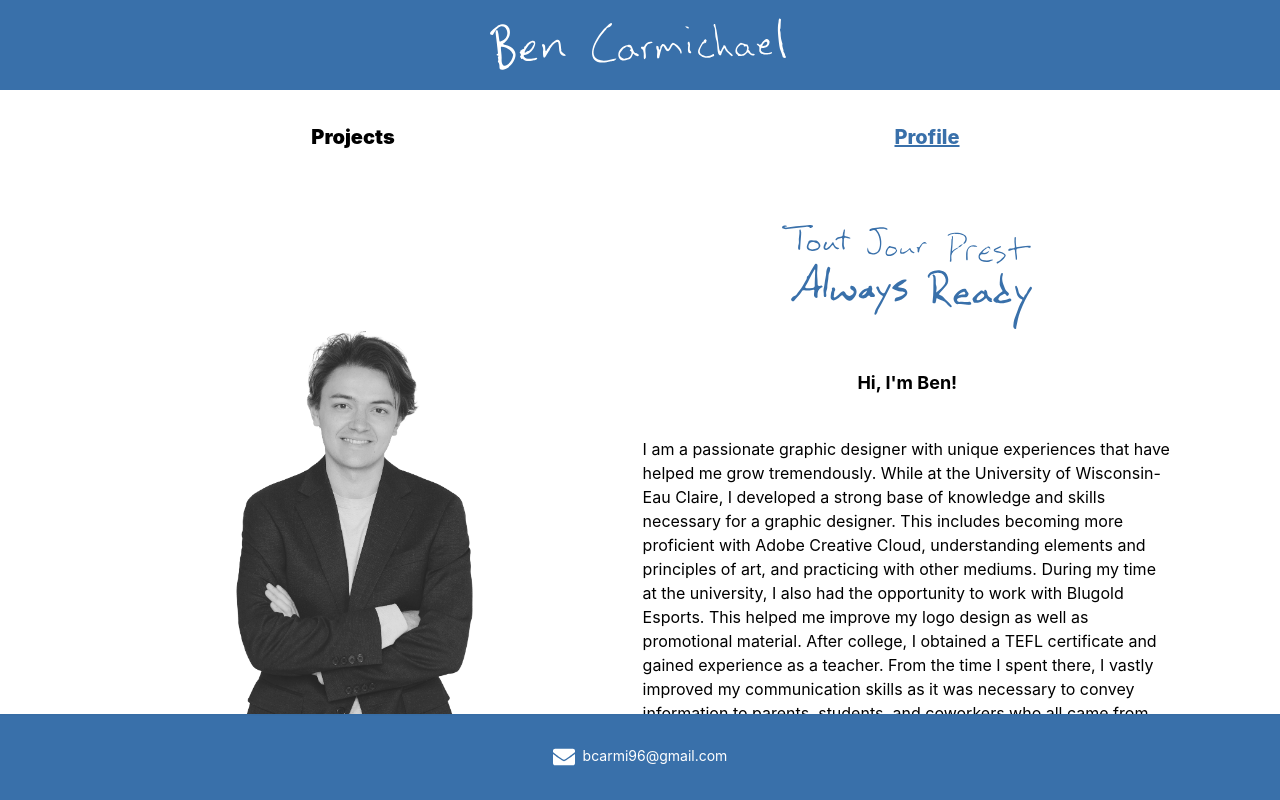
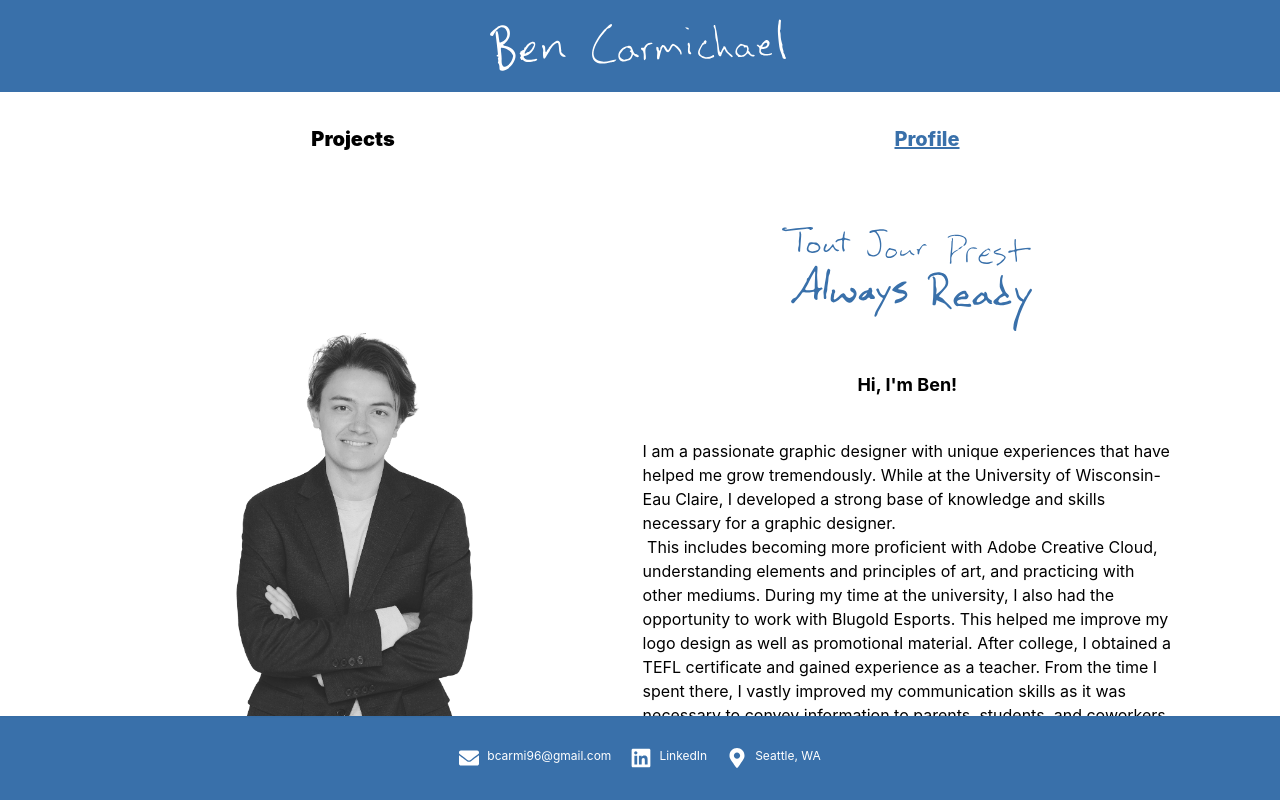
Before and after one commit to bencarmichael/Ben-s-Portfolio, a React (Create React App) app in the folder portfolio/: page / in a window 1280 px wide. Both pictures are taken after a click on the element "Profile". Built offline with nearby package versions, Linux system fonts and the light colour scheme.

Commit message:
Added address, linkedin

```diff
--- a/portfolio/src/App.tsx
+++ b/portfolio/src/App.tsx
@@ -9,6 +9,8 @@ import Mail from "./components/Mail";
 import Phone from "./components/Phone";
 import ProjectContext from "./contexts/projectContext";
 import Modal from "./components/Modal";
+import Linkedin from "./components/Linkedin";
+import Marker from "./components/Marker";
 
 interface ModalState {
   open: boolean;
@@ -112,10 +114,22 @@ function App() {
               )}
             </div>
           </div>
-          <div className="w-full flex flex-row justify-center items-center text-sm p-8 text-white">
+          <div className="w-full flex flex-row justify-center items-center text-xs p-8 gap-5 text-white">
             <div className="flex flex-row gap-2">
-              <Mail color="white" width="22px" />
+              <Mail color="white" width="20px" />
               <p>bcarmi96@gmail.com</p>
+            </div>
+            <a
+              className="flex flex-row gap-2"
+              href="https://www.linkedin.com/in/ben-carmichael-a5a061194/"
+            >
+              <Linkedin color="white" width="20px" />
+              <p className="hover:underline ">LinkedIn</p>
+            </a>
+
+            <div className="flex flex-row gap-2">
+              <Marker color="white" width="20px" />
+              <p>Seattle, WA</p>
             </div>
           </div>
         </div>
--- /dev/null
+++ b/portfolio/src/components/Linkedin.tsx
@@ -0,0 +1,16 @@
+import React from "react";
+
+interface logoType {
+  color: string;
+  width: string;
+}
+
+const Linkedin: React.FC<logoType> = ({ color, width }) => {
+  return (
+    <svg fill={color} width={width} viewBox="0 0 32 32">
+      <path d="M28.778 1.004h-25.56c-0.008-0-0.017-0-0.027-0-1.199 0-2.172 0.964-2.186 2.159v25.672c0.014 1.196 0.987 2.161 2.186 2.161 0.010 0 0.019-0 0.029-0h25.555c0.008 0 0.018 0 0.028 0 1.2 0 2.175-0.963 2.194-2.159l0-0.002v-25.67c-0.019-1.197-0.994-2.161-2.195-2.161-0.010 0-0.019 0-0.029 0h0.001zM9.9 26.562h-4.454v-14.311h4.454zM7.674 10.293c-1.425 0-2.579-1.155-2.579-2.579s1.155-2.579 2.579-2.579c1.424 0 2.579 1.154 2.579 2.578v0c0 0.001 0 0.002 0 0.004 0 1.423-1.154 2.577-2.577 2.577-0.001 0-0.002 0-0.003 0h0zM26.556 26.562h-4.441v-6.959c0-1.66-0.034-3.795-2.314-3.795-2.316 0-2.669 1.806-2.669 3.673v7.082h-4.441v-14.311h4.266v1.951h0.058c0.828-1.395 2.326-2.315 4.039-2.315 0.061 0 0.121 0.001 0.181 0.003l-0.009-0c4.5 0 5.332 2.962 5.332 6.817v7.855z"></path>
+    </svg>
+  );
+};
+
+export default Linkedin;
--- /dev/null
+++ b/portfolio/src/components/Marker.tsx
@@ -0,0 +1,21 @@
+import React from "react";
+
+interface logoType {
+  color: string;
+  width: string;
+}
+
+const Marker: React.FC<logoType> = ({ color, width }) => {
+  return (
+    <svg
+      fill={color}
+      width={width}
+      viewBox="-64 0 512 512"
+      xmlns="http://www.w3.org/2000/svg"
+    >
+      <path d="M172.268 501.67C26.97 291.031 0 269.413 0 192 0 85.961 85.961 0 192 0s192 85.961 192 192c0 77.413-26.97 99.031-172.268 309.67-9.535 13.774-29.93 13.773-39.464 0zM192 272c44.183 0 80-35.817 80-80s-35.817-80-80-80-80 35.817-80 80 35.817 80 80 80z" />
+    </svg>
+  );
+};
+
+export default Marker;
--- a/portfolio/src/pages/Profile.tsx
+++ b/portfolio/src/pages/Profile.tsx
@@ -16,15 +16,25 @@ const Profile = () => {
             <Ready color="#3970AA" width="250px" />
           </div>
           <div className="w-full font-bold text-lg my-10">Hi, I'm Ben!</div>
-          <div className="w-full font-normal text-left">
-            I am a passionate graphic designer with unique experiences that have helped me grow tremendously.
-            While at the University of Wisconsin-Eau Claire, I developed a strong base of knowledge and skills necessary for a graphic designer.
-            This includes becoming more proficient with Adobe Creative Cloud, understanding elements and principles of art, and practicing with
-            other mediums. During my time at the university, I also had the opportunity to work with Blugold Esports. This helped me improve my logo design
-            as well as promotional material. After college, I obtained a TEFL certificate and gained experience as a teacher. From the time I spent there,
-            I vastly improved my communication skills as it was necessary to convey information to parents, students, and coworkers who all came
-            from different backgrounds. As a member of an R&D team, I learned how to work at a faster pace while still producing high quality content
-            such as student workbooks and educational videos, as it was necessary to keep up with the fast-paced environment. Overall, I have been very fortunate to have such unique and diverse experiences.
+          <div className="w-full font-normal text-left whitespace-pre-wrap">
+            I am a passionate graphic designer with unique experiences that have
+            helped me grow tremendously. While at the University of
+            Wisconsin-Eau Claire, I developed a strong base of knowledge and
+            skills necessary for a graphic designer. <br /> This includes
+            becoming more proficient with Adobe Creative Cloud, understanding
+            elements and principles of art, and practicing with other mediums.
+            During my time at the university, I also had the opportunity to work
+            with Blugold Esports. This helped me improve my logo design as well
+            as promotional material. After college, I obtained a TEFL
+            certificate and gained experience as a teacher. From the time I
+            spent there, I vastly improved my communication skills as it was
+            necessary to convey information to parents, students, and coworkers
+            who all came from different backgrounds. As a member of an R&D team,
+            I learned how to work at a faster pace while still producing high
+            quality content such as student workbooks and educational videos, as
+            it was necessary to keep up with the fast-paced environment.
+            Overall, I have been very fortunate to have such unique and diverse
+            experiences.
           </div>
           <div className="w-full mt-10 text-sm">
             <div className="w-full font-bold text-lg my-5">History</div>
@@ -55,7 +65,8 @@ const Profile = () => {
             <div className="border-b solid w-full flex flex-row justify-between px-5 py-2">
               <p>May 2020</p>
               <p>
-                Graduated with Honors from the University of Wisconsin-Eau Claire
+                Graduated with Honors from the University of Wisconsin-Eau
+                Claire
               </p>
             </div>
             <div className="border-b solid w-full flex flex-row justify-between px-5 py-2">
```
